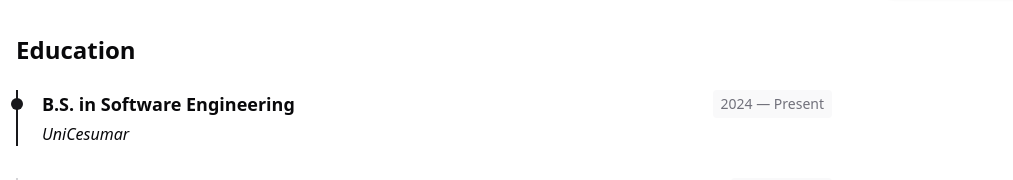
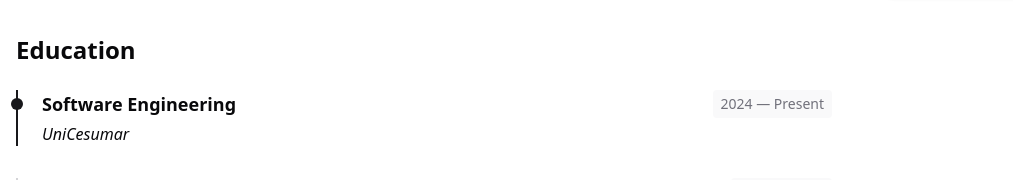
Before and after one commit to Uzzoper/personal-portfolio, a Next.js app: page /about in a window 1280 px wide. Shown: the part 991-1171 px from the top of the page, without its empty margins (0-1013 px from the left). Built offline with nearby package versions, Linux system fonts and the light colour scheme.

Commit message:
refactor: refine copy and standardize education titles for better consistency

```diff
--- a/app/about/page.tsx
+++ b/app/about/page.tsx
@@ -78,7 +78,7 @@ export default function AboutPage() {
                 <div className="relative pl-6 border-l-2 border-primary">
                   <div className="absolute w-3 h-3 bg-primary rounded-full -left-[7px] top-2" />
                   <div className="flex flex-col md:flex-row md:justify-between md:items-start mb-1">
-                    <h3 className="text-lg font-bold">B.S. in Software Engineering</h3>
+                    <h3 className="text-lg font-bold">Software Engineering</h3>
                     <span className="text-sm text-muted-foreground bg-muted/50 px-2 py-1 rounded">
                       2024 — Present
                     </span>
--- a/components/sections/hero.tsx
+++ b/components/sections/hero.tsx
@@ -55,7 +55,7 @@ export function Hero() {
               </Link>
             </Button>
             <Button asChild variant="outline" size="lg">
-              <Link href="/about">Learn more about me</Link>
+              <Link href="/about">More about me</Link>
             </Button>
           </div>
         </div>
```
